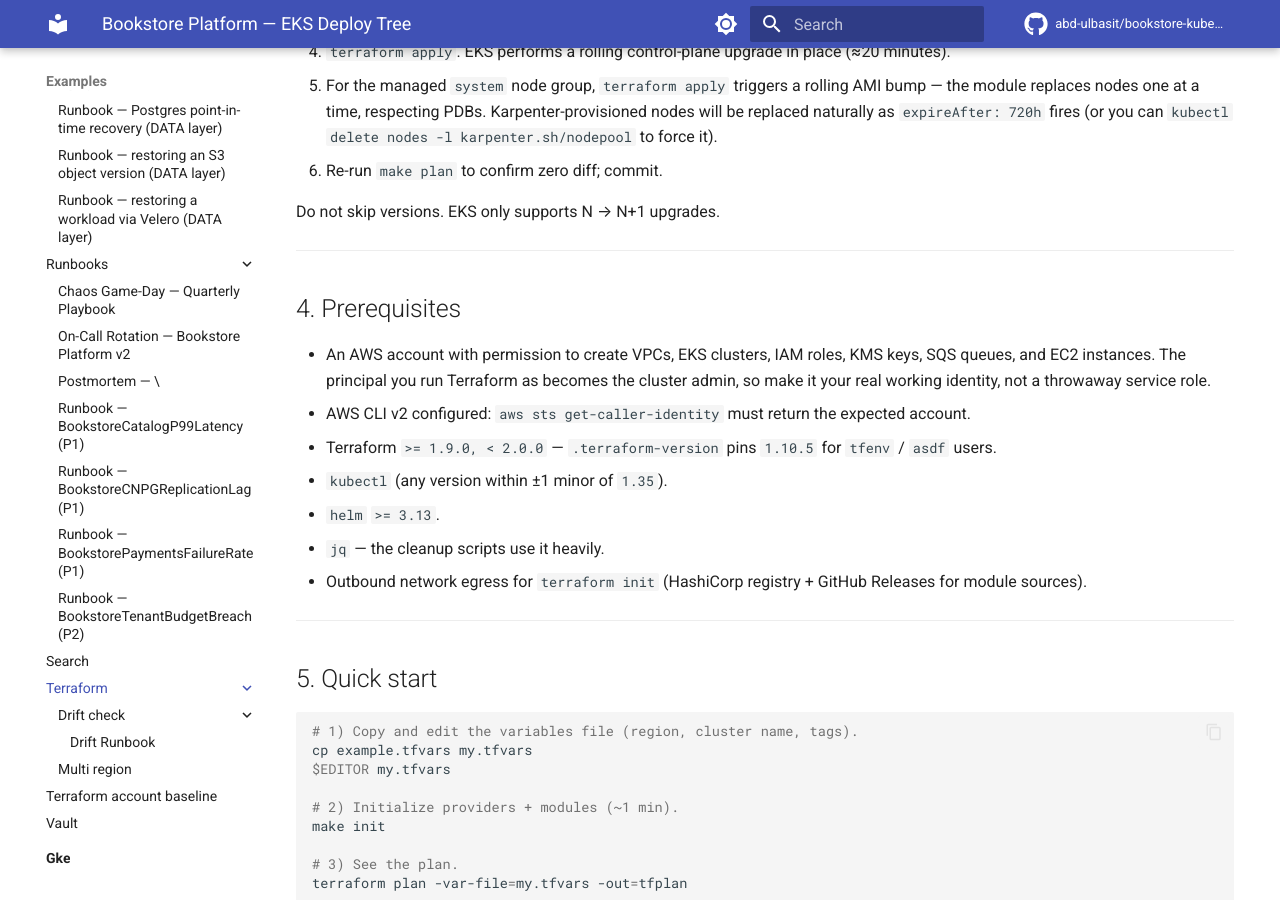
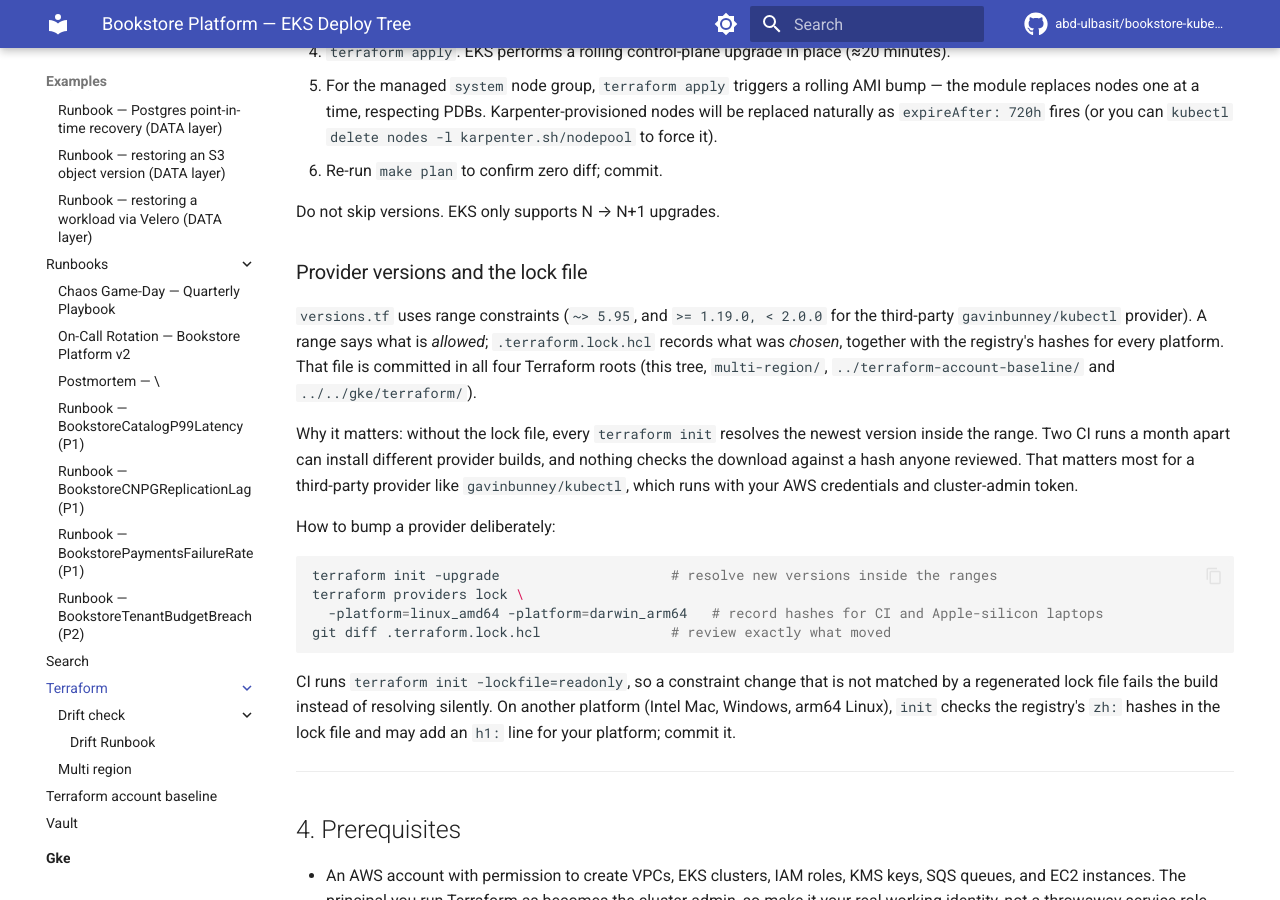
Before and after one commit to abd-ulbasit/bookstore-kubernetes-guide, an MkDocs documentation site: the page built from full-guide/examples/bookstore-platform/terraform/README.md, in a window 1280 px wide and 900 px high, scrolled down 2313 px. Built offline with MkDocs 1.6.1 and Material for MkDocs 9.7.7, drawn with Linux system fonts in a browser that asks for light colours; comment, search, counter and statistics services are not loaded.

Commit message:
Commit Terraform lock files; validate all four roots with them
.terraform.lock.hcl was gitignored in every tree while providers use
range constraints, including the third-party gavinbunney/kubectl. Every
init therefore resolved the newest provider in range with no hash check
against anything reviewed, and runs were not reproducible. The decision
was not documented anywhere.

- Stop ignoring the lock file (root and per-tree .gitignore) and commit
  it for all four roots: EKS platform, account baseline, multi-region and
  GKE. Generated with Terraform 1.14.8 via `terraform providers lock
  -platform=linux_amd64 -platform=darwin_arm64`. Resolved: aws 5.100.0,
  kubectl 1.19.0, helm 2.17.0, kubernetes 2.38.0, google 6.50.0 (the
  version the GKE lab was verified against), among others.
- CI fmt/validate now covers the GKE tree too, and runs `init
  -lockfile=readonly` so an unreviewed resolution fails the build.
  `make validate-terraform` does the same over the shared TF_ROOTS list.
  It passes locally on all four roots.
- Document the decision and the bump procedure in the platform README §3.

Co-Authored-By: Claude Opus 5.5 <noreply@anthropic.com>

````diff
--- a/full-guide/examples/bookstore-platform/terraform/README.md
+++ b/full-guide/examples/bookstore-platform/terraform/README.md
@@ -67,6 +67,23 @@ aws eks describe-cluster-versions \
 6. Re-run `make plan` to confirm zero diff; commit.
 
 Do not skip versions. EKS only supports N → N+1 upgrades.
+
+### Provider versions and the lock file
+
+`versions.tf` uses range constraints (`~> 5.95`, and `>= 1.19.0, < 2.0.0` for the third-party `gavinbunney/kubectl` provider). A range says what is *allowed*; `.terraform.lock.hcl` records what was *chosen*, together with the registry's hashes for every platform. That file is committed in all four Terraform roots (this tree, `multi-region/`, `../terraform-account-baseline/` and `../../gke/terraform/`).
+
+Why it matters: without the lock file, every `terraform init` resolves the newest version inside the range. Two CI runs a month apart can install different provider builds, and nothing checks the download against a hash anyone reviewed. That matters most for a third-party provider like `gavinbunney/kubectl`, which runs with your AWS credentials and cluster-admin token.
+
+How to bump a provider deliberately:
+
+```bash
+terraform init -upgrade                     # resolve new versions inside the ranges
+terraform providers lock \
+  -platform=linux_amd64 -platform=darwin_arm64   # record hashes for CI and Apple-silicon laptops
+git diff .terraform.lock.hcl                # review exactly what moved
+```
+
+CI runs `terraform init -lockfile=readonly`, so a constraint change that is not matched by a regenerated lock file fails the build instead of resolving silently. On another platform (Intel Mac, Windows, arm64 Linux), `init` checks the registry's `zh:` hashes in the lock file and may add an `h1:` line for your platform; commit it.
 
 ---
 
````
Also changed, not shown: 10 other files.
